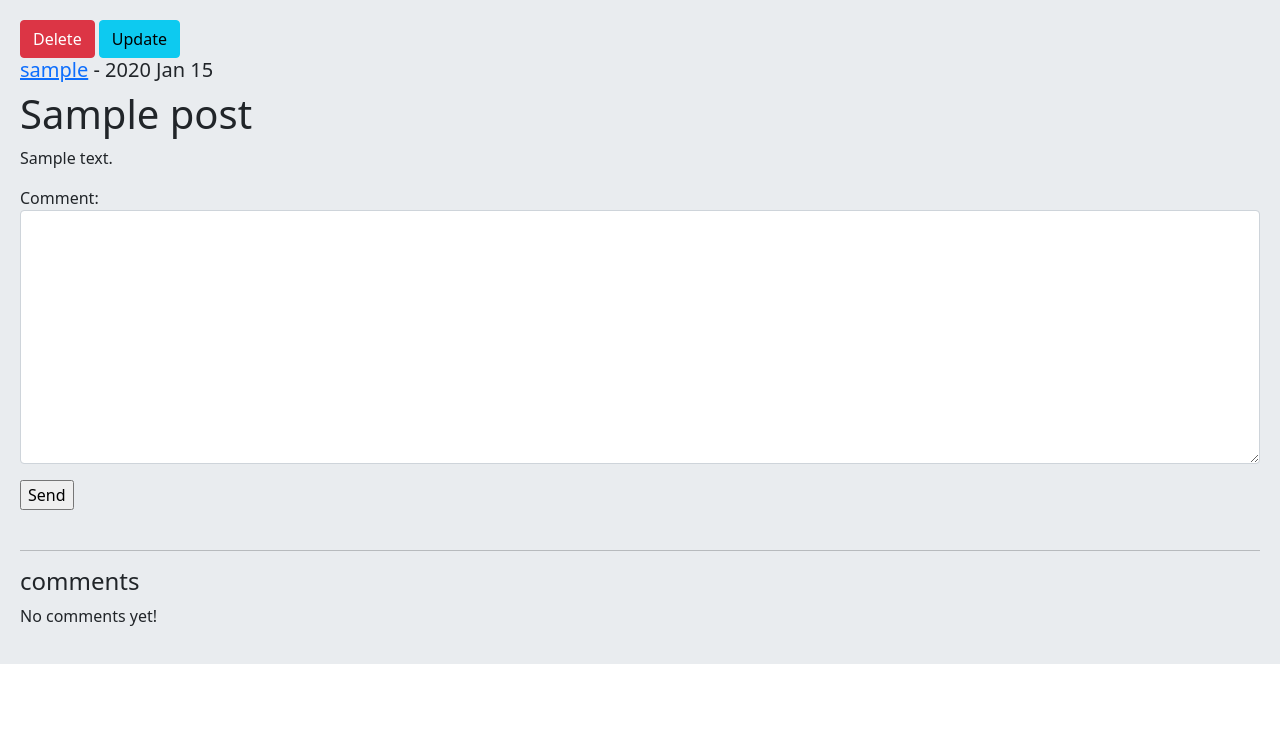
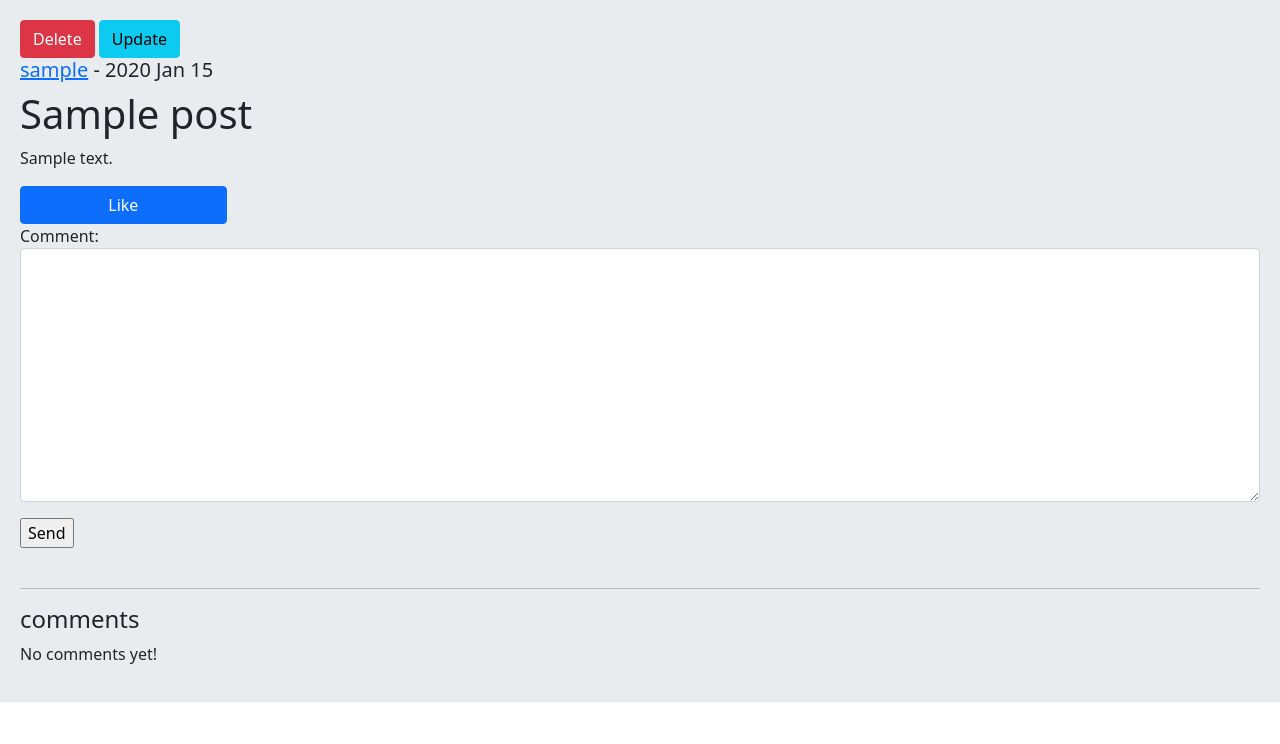
Before and after one commit to darkkLUCIFER/simple_social_network, a Django app: a page that uses templates/home/post_detail.html in a window 1280 px wide. Shown: the part 56-800 px from the top of the page. Run offline with Django 5.2, Linux system fonts and the light colour scheme; a user stored in the database is signed in; tables that the repository leaves empty hold one stand-in row (values such as "Sample post").

Commit message:
feat: made PostLikeView & use in post_detail.html page

```diff
--- a/apps/home/urls.py
+++ b/apps/home/urls.py
@@ -9,4 +9,5 @@ urlpatterns = [
     path('post/delete/<int:post_id>/', views.PostDeleteView.as_view(), name='post_delete'),
     path('post/update/<int:post_id>/', views.PostUpdateView.as_view(), name='post_update'),
     path('post/create/', views.PostCreateView.as_view(), name='post_create'),
+    path('like/<int:post_id>/', views.PostLikeView.as_view(), name='post_like'),
 ]
--- a/apps/home/views.py
+++ b/apps/home/views.py
@@ -8,7 +8,7 @@ from django.contrib.auth.mixins import LoginRequiredMixin
 
 from apps.comment.forms import CreateCommentForm
 from apps.home.forms import PostUpdateForm, PostCreateForm
-from apps.home.models import Post
+from apps.home.models import Post, Vote
 
 
 class HomeView(View):
@@ -118,3 +118,15 @@ class PostCreateView(LoginRequiredMixin, View):
             return redirect('home:post_detail', post_id=new_post.id, post_slug=new_post.slug)
         else:
             messages.error(request, 'Invalid Inputs', extra_tags='error')
+
+
+class PostLikeView(LoginRequiredMixin, View):
+    def get(self, request, post_id):
+        post = get_object_or_404(Post, pk=post_id)
+        like = Vote.objects.filter(post=post, user=request.user.id)
+        if like.exists():
+            messages.error(request, 'You have already liked this post', extra_tags='danger')
+        else:
+            Vote.objects.create(post=post, user=request.user)
+            messages.success(request, 'Post liked successfully', extra_tags='success')
+        return redirect('home:post_detail', post_id=post.id, post_slug=post.slug)
--- a/templates/home/post_detail.html
+++ b/templates/home/post_detail.html
@@ -14,6 +14,7 @@
     <p>{{ post.body }}</p>
 
     {% if request.user.is_authenticated %}
+        <a href="{% url 'home:post_like' post.id %}" class="btn btn-primary col-md-2">Like</a>
         <form method="post">
             {% csrf_token %}
             {{ create_comment_form.as_p }}
```
